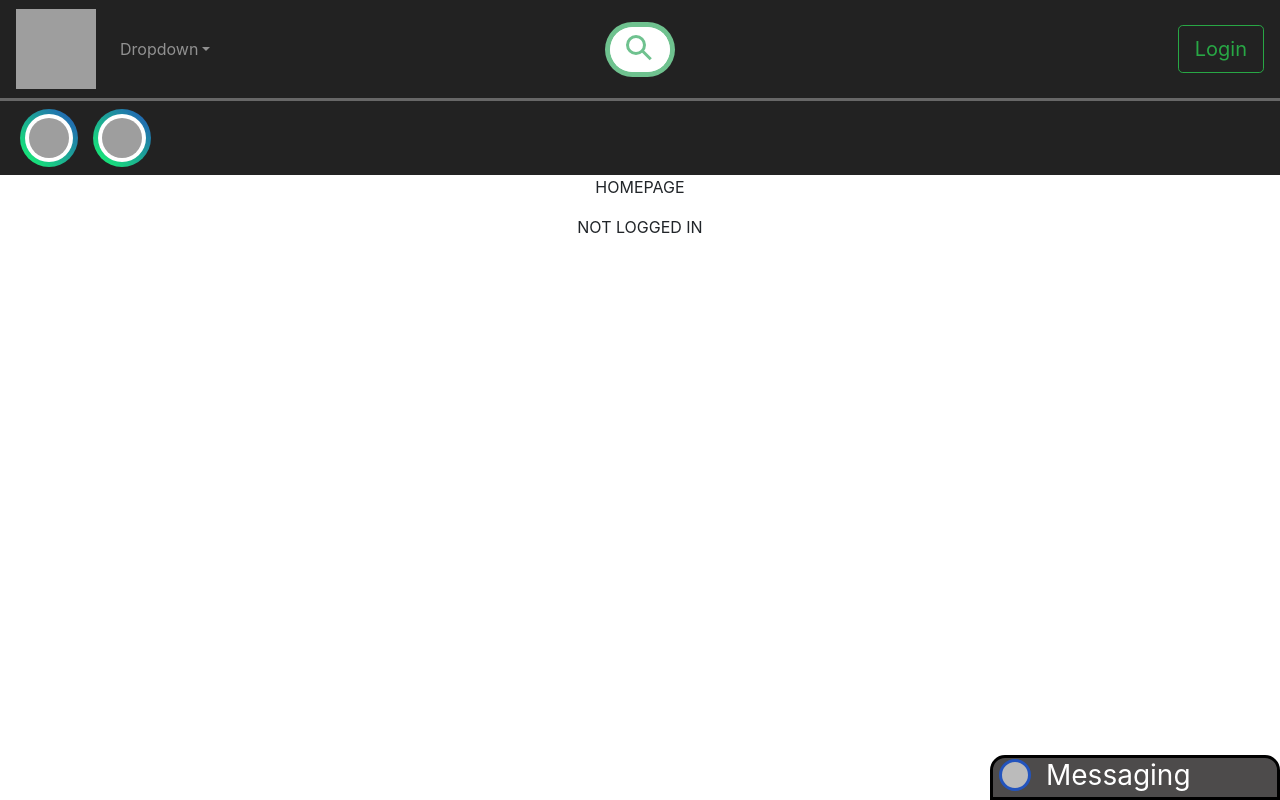
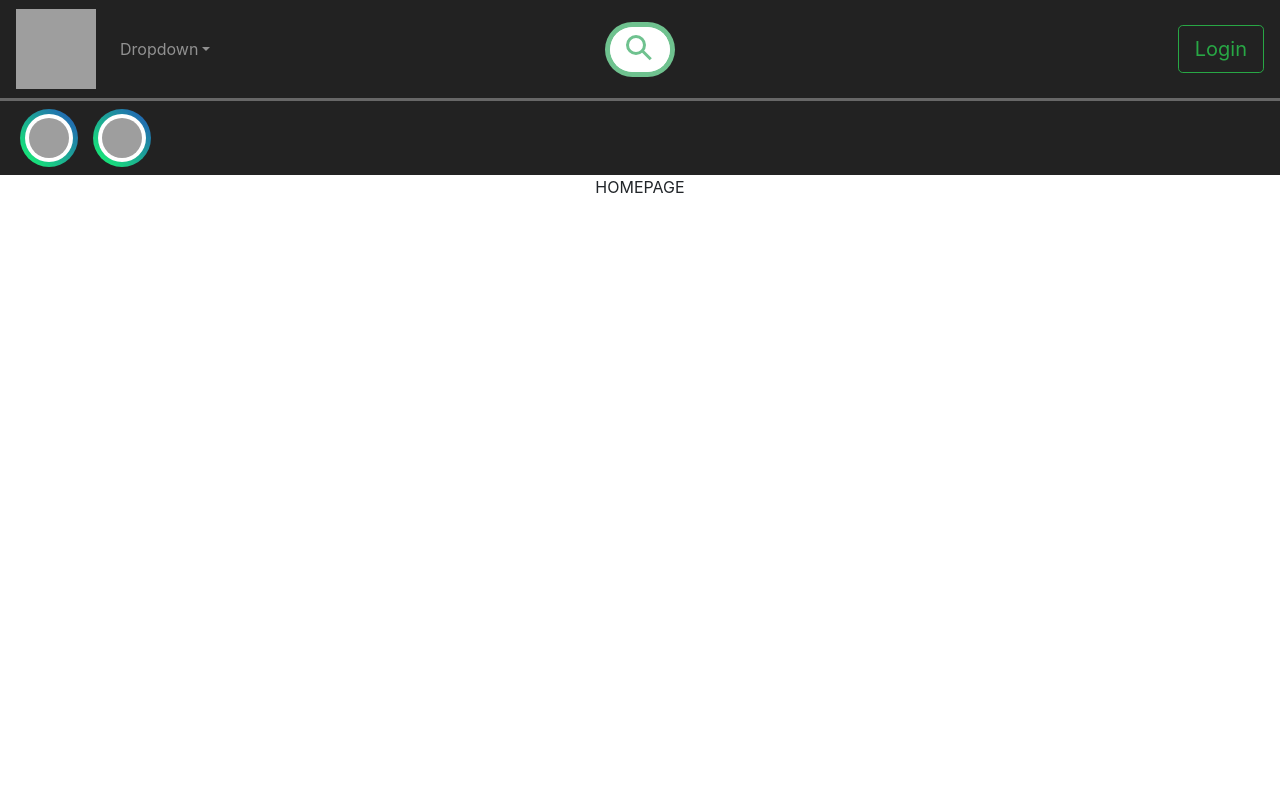
Before and after one commit to Dev-s-Den/Devs-Den, a React (Create React App) app in the folder Client/: page / in a window 1280 px wide. Built offline with nearby package versions, Linux system fonts and the light colour scheme; no server answers; grey boxes are pictures that could not be loaded.

Commit message:
only show messenger when logged in

```diff
--- a/Client/src/App.css
+++ b/Client/src/App.css
@@ -63,17 +63,15 @@
 
 .messaging-bar:hover{
   color:rgb(28, 193, 176);
-
 }
 
 .messaging-bar-avatar{
   height: 32px;
-  width: 32px;
   background-color: #bbb;
   border-radius: 50%;
   border: 3px solid #2354bd;
   display: inline-block;
-  padding: 10px;
+
 }
 
 .messaging-bar-avatar-container{
--- a/Client/src/App.js
+++ b/Client/src/App.js
@@ -39,15 +39,13 @@ function App() {
       <ForumNavBar setForum={setForum} />
       {!(forum === 0) && (<Forum forum_id={forum} />)}
       {(forum === 0) && (<p>HOMEPAGE</p>)}
-      {(user.user_id==="") && (<p> NOT LOGGED IN</p>)}
-      {!(user.user_id==="") && (<p>  LOGGED IN</p>)}
-      <Chat show={showModal} closeModal={() => setShowModal(false)} />
-      <button className='messaging-bar' onClick={() => setShowModal(true)}>
+      {!(user.user_id==="") && (<Chat user = {user} show={showModal} closeModal={() => setShowModal(false)} />)}
+      {!(user.user_id==="") && (<button className='messaging-bar' onClick={() => setShowModal(true)}>
         <div className="messaging-bar-avatar-container">
-          <span className="messaging-bar-avatar"></span>
+          <img className= "messaging-bar-avatar" src={user.avatar} alt="user avatar" />
         </div>
         <p>Messaging</p>
-      </button>
+      </button>)}
     </div>
   );
 }
```
